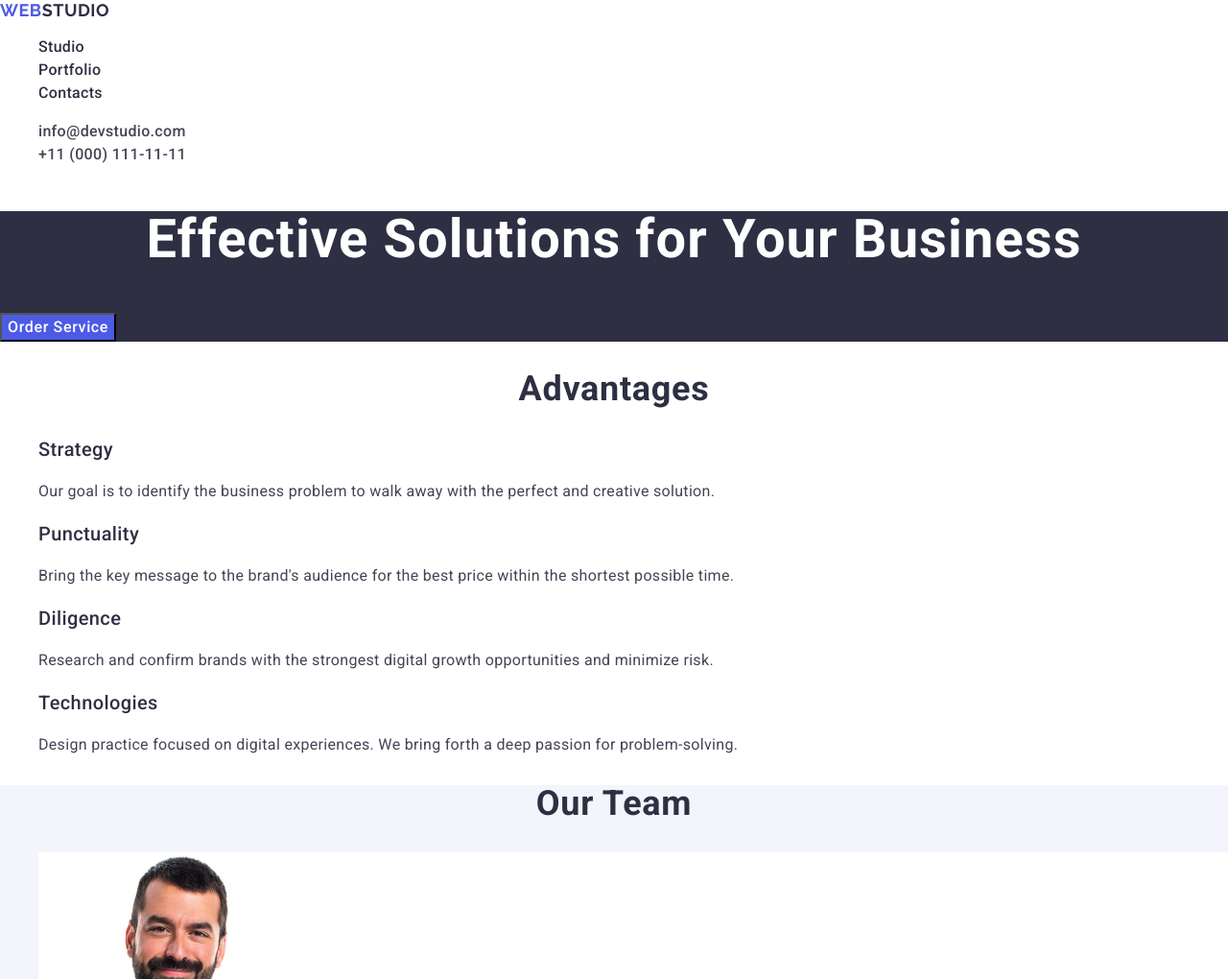
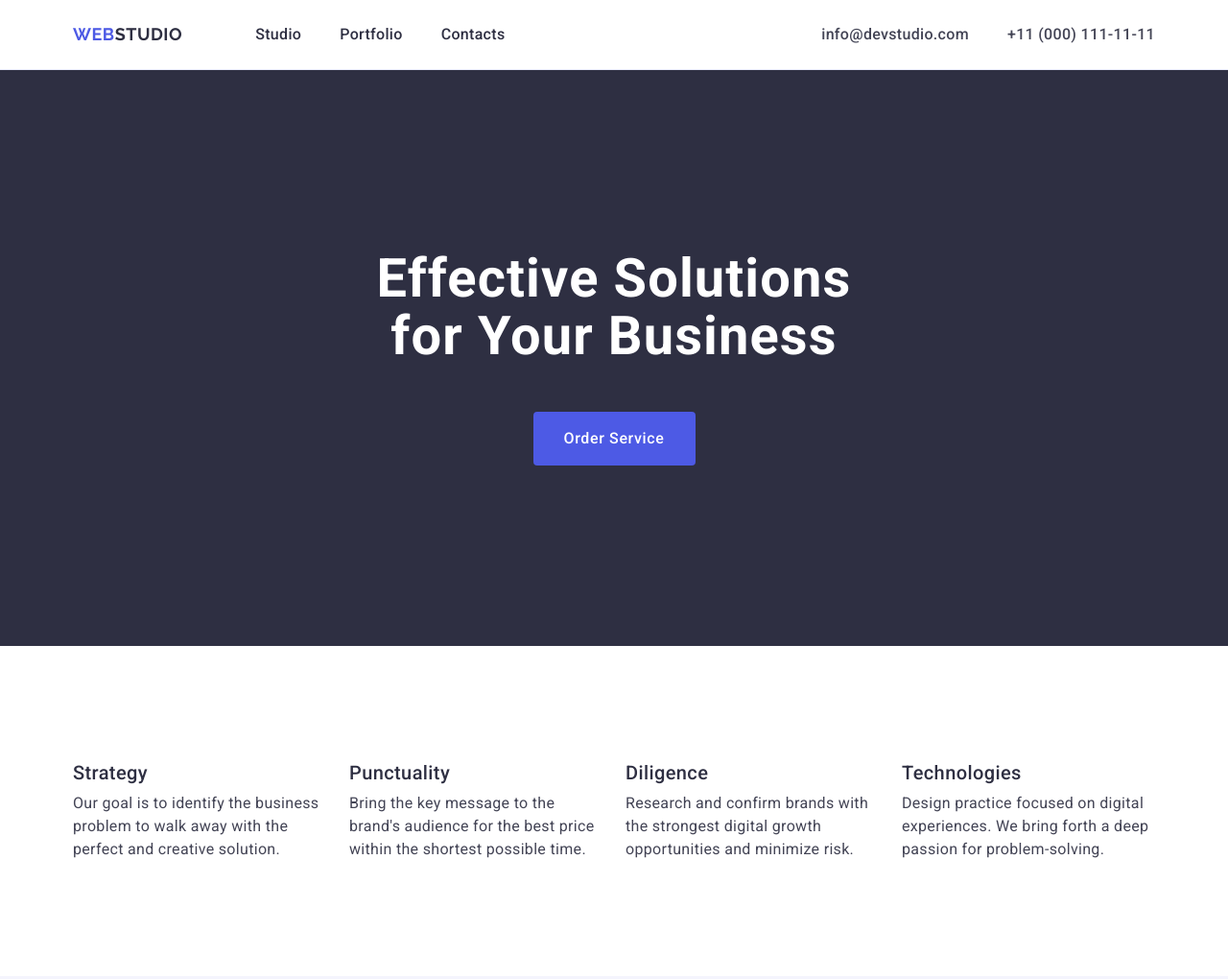
Before and after one commit to AntoninaDrb/goit-markup-hw-03, a plain HTML site: page index.html in a window 1280 px wide. Shown: the top 1020 px of the page at 96% size. Drawn offline with nearby package versions, Linux system fonts and the light colour scheme.

Commit message:
commit message

```diff
--- a/css/styles.css
+++ b/css/styles.css
@@ -9,16 +9,69 @@ body {
 ul,
 ol {
   list-style-type: none;
+  margin: 0;
+  padding: 0;
 }
+
+h1,
+h2,
+h3,
+h4,
+h5,
+h6,
+p {
+  margin: 0;
+}
+
 a {
   text-decoration: none;
+}
+
+.container {
+  max-width: 1158px;
+  padding: 0 15px;
+  margin: 0 auto;
 }
 
 button {
   cursor: pointer;
   font-family: 'Roboto', sans-serif;
 }
+
+.visually-hidden {
+  position: absolute;
+  width: 1px;
+  height: 1px;
+  margin: -1px;
+  border: 0;
+  padding: 0;
+
+  white-space: nowrap;
+  clip-path: inset(100%);
+  clip: rect(0 0 0 0);
+  overflow: hidden;
+}
+
+.section {
+  padding-top: 120px;
+  padding-bottom: 120px;
+}
+
 /* #region header */
+.page-header {
+  border-bottom: 1px solid #e7e9fc;
+}
+
+.header-container {
+  display: flex;
+  align-items: center;
+}
+
+.header-nav {
+  display: flex;
+  align-items: center;
+}
+
 .logo {
   font-family: 'Raleway', sans-serif;
   font-weight: 700;
@@ -29,6 +82,11 @@ button {
   color: #4d5ae5;
 }
 
+.header-logo {
+  padding: 24px 0;
+  margin-right: 76px;
+}
+
 .header-logo .logo-part {
   color: #2e2f42;
 }
@@ -37,7 +95,15 @@ button {
   color: #f4f4fd;
 }
 
+.nav-list {
+  display: flex;
+  align-items: center;
+  gap: 40px;
+}
+
 .nav-link {
+  display: block;
+  padding: 24px 0;
   font-weight: 500;
   font-size: 16px;
   line-height: 1.5;
@@ -47,9 +113,18 @@ button {
 
 .contacts {
   font-style: normal;
+  margin-left: auto;
+}
+
+.contacts-list {
+  display: flex;
+  align-items: center;
+  gap: 40px;
 }
 
 .contacts-link {
+  display: block;
+  padding: 24px 0;
   font-weight: 500;
   font-size: 16px;
   line-height: 1.5;
@@ -66,6 +141,12 @@ button {
 /* #endregion header */
 
 /* #region hero */
+
+.hero-container {
+  padding-top: 188px;
+  padding-bottom: 188px;
+}
+
 .hero {
   background-color: #2e2f42;
 }
@@ -77,6 +158,13 @@ button {
   text-align: center;
   color: #fff;
 }
+
+.section-hero-title {
+  max-width: 496px;
+  margin: 0 auto;
+  margin-bottom: 48px;
+}
+
 .hero-btn {
   font-weight: 500;
   font-size: 16px;
@@ -84,6 +172,12 @@ button {
   letter-spacing: 0.04em;
   color: #fff;
   background-color: #4d5ae5;
+  min-width: 169px;
+  display: block;
+  margin: 0 auto;
+  height: 56px;
+  border-radius: 4px;
+  border: none;
 }
 .hero-btn:hover,
 .hero-btn:focus {
@@ -94,6 +188,7 @@ button {
 /* #region advantages */
 .advantages {
 }
+
 .advantages-title {
   font-weight: 700;
   font-size: 36px;
@@ -102,16 +197,23 @@ button {
   text-align: center;
   color: #2e2f42;
 }
+
 .advantages-list {
+  display: flex;
+  gap: 24px;
 }
+
 .advantages-list-item {
+  width: calc((100% - 24px * 3) / 4);
 }
+
 .advantages-item-title {
   font-weight: 500;
   font-size: 20px;
   line-height: 1.2;
   letter-spacing: 0.02em;
   color: #2e2f42;
+  margin-bottom: 8px;
 }
 .advantages-item-text {
   font-size: 16px;
@@ -125,6 +227,7 @@ button {
 .team {
   background-color: #f4f4fd;
 }
+
 .team-title {
   font-weight: 700;
   font-size: 36px;
@@ -160,6 +263,7 @@ button {
 /* #region our portfolio */
 .portfolio {
 }
+
 .portfolio-title {
   font-weight: 700;
   font-size: 36px;
--- a/index.html
+++ b/index.html
@@ -25,6 +25,7 @@
 
   <body>
     <header class="page-header">
+      <div class="container header-container">
         <nav class="header-nav">
           <a class="logo header-logo" href="./index.html"
             >Web<span class="logo-part">Studio</span></a
@@ -51,25 +52,31 @@
             </li>
           </ul>
         </address>
+      </div>
     </header>
 
     <main>
       <!-- #region Hero -->
       <section class="hero">
-        <h1 class="hero-title">Effective Solutions for Your Business</h1>
+        <div class="container hero-container">
+          <h1 class="hero-title section-hero-title">
+            Effective Solutions for Your Business
+          </h1>
           <button class="hero-btn" type="button">Order Service</button>
+        </div>
       </section>
       <!-- #endregion Hero -->
 
       <!-- #region Advantages -->
       <section class="advantages">
-        <h2 class="advantages-title">Advantages</h2>
+        <div class="container section">
+          <h2 class="advantages-title visually-hidden">Advantages</h2>
           <ul class="advantages-list">
             <li class="advantages-list-item">
               <h3 class="advantages-item-title">Strategy</h3>
               <p class="advantages-item-text">
-              Our goal is to identify the business problem to walk away with the
-              perfect and creative solution.
+                Our goal is to identify the business problem to walk away with
+                the perfect and creative solution.
               </p>
             </li>
             <li class="advantages-list-item">
@@ -94,11 +101,13 @@
               </p>
             </li>
           </ul>
+        </div>
       </section>
       <!-- #endregion Advantages -->
 
       <!-- #region Our Team -->
       <section class="team">
+        <div class="container section">
           <h2 class="team-title">Our Team</h2>
           <ul class="team-list">
             <li class="team-item">
@@ -142,11 +151,13 @@
               <p class="team-item-text">UI Designer</p>
             </li>
           </ul>
+        </div>
       </section>
       <!-- #endregion Our Team -->
 
       <!--#region Our Portfolio -->
       <section class="portfolio">
+        <div class="container section">
           <h2 class="portfolio-title">Our Portfolio</h2>
           <ul class="portfolio-list">
             <li class="portfolio-item">
@@ -210,18 +221,21 @@
               <p class="portfolio-item-text">Marketing</p>
             </li>
           </ul>
+        </div>
       </section>
       <!-- endregion Our Portfolio -->
     </main>
 
     <footer class="footer">
+      <div class="container">
         <a class="logo footer-logo" href="./index.html"
           >Web<span class="logo-part">Studio</span></a
         >
         <p class="footer-text">
-        Increase the flow of customers and sales for your business with digital
-        marketing & growth solutions.
+          Increase the flow of customers and sales for your business with
+          digital marketing & growth solutions.
         </p>
+      </div>
     </footer>
   </body>
 </html>
```
Lines whose indentation alone changed are shown as unchanged.
